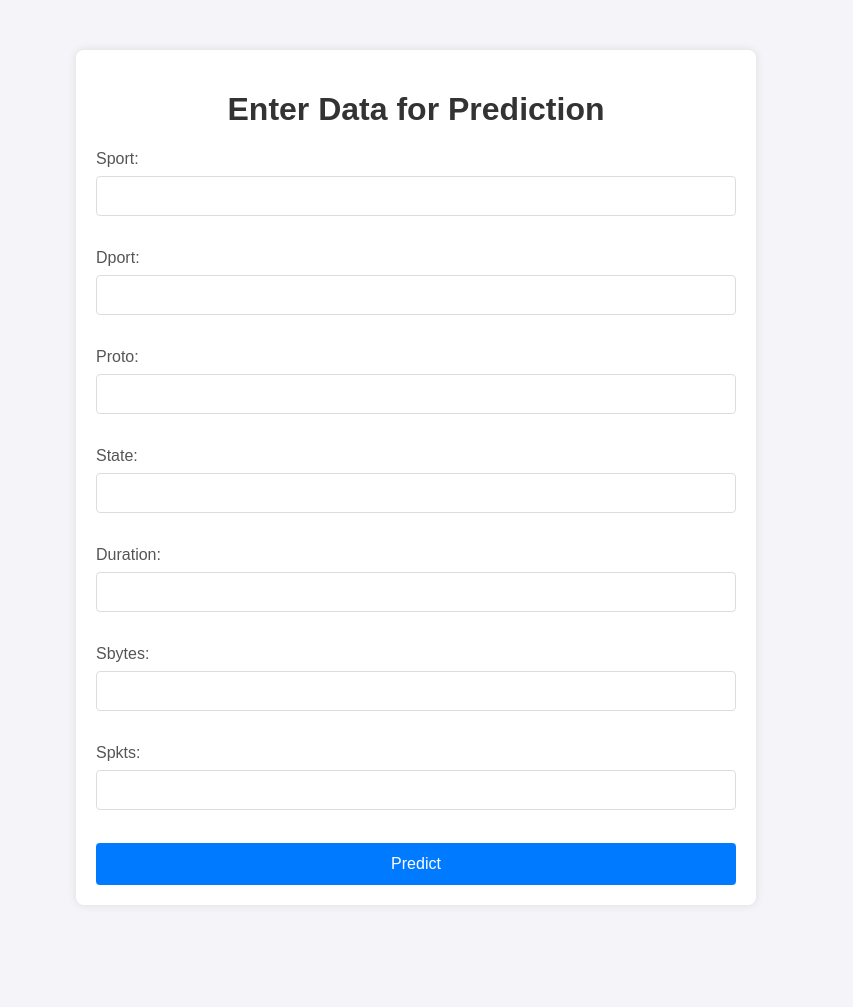
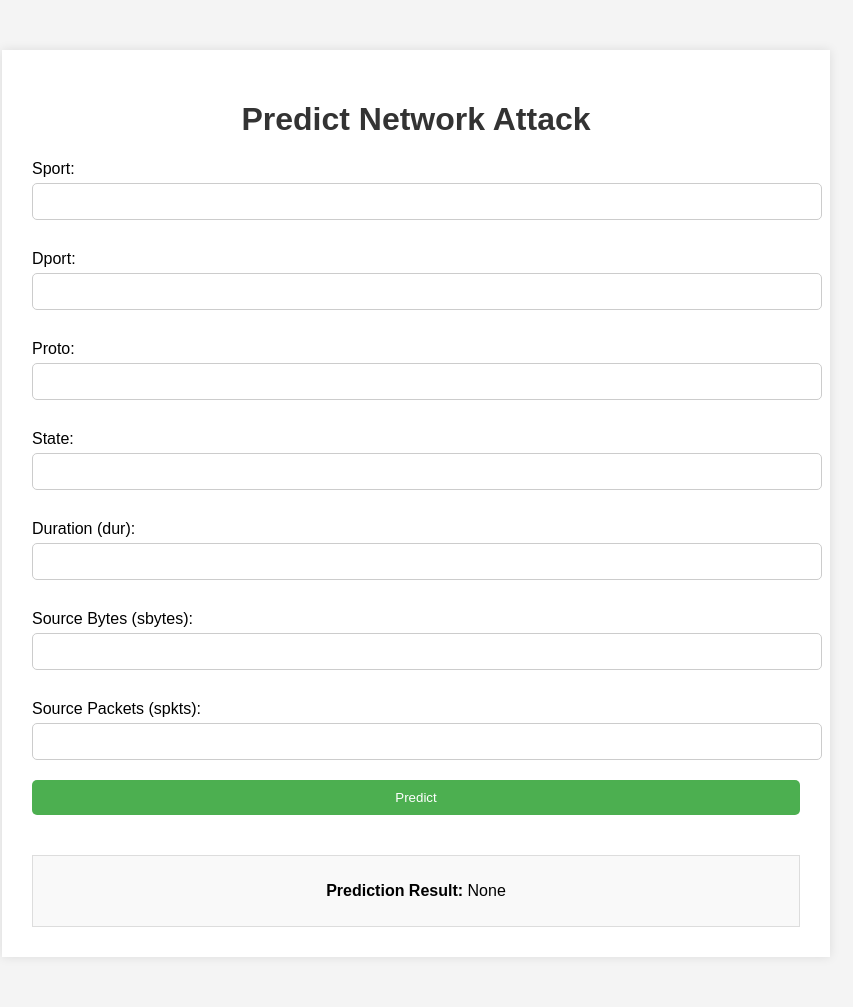
Before and after one commit to m-zest/network_anomaly_detection, a Flask app: page / in a window 1280 px wide. Shown: the whole page, without its empty margins (224-1077 px from the left). Before the commit the page ends 885 px from the top, so only its background shows below. Run offline with Flask 2, Linux system fonts and the light colour scheme; parts of the project's set-up code (start-up, migrations or seed data) failed here and were passed over.

Commit message:
update app

```diff
--- a/app.py
+++ b/app.py
@@ -1,48 +1,39 @@
+from flask import Flask, request, jsonify, render_template
 import joblib
-import pandas as pd
-from flask import Flask, request, render_template
-from sklearn.preprocessing import StandardScaler
-
-# Initialize the Flask app
-app = Flask(__name__)
 
 # Load the model and scaler
 model = joblib.load('model/network_anomaly_model.pkl')
 scaler = joblib.load('model/scaler.pkl')
 
+app = Flask(__name__)
+
 @app.route('/')
-def home():
+def index():
+    # This will render the 'index.html' from the templates folder
     return render_template('index.html')
 
 @app.route('/predict', methods=['POST'])
 def predict():
-    try:
-        # Retrieve the form data
-        sport = int(request.form['sport'])
-        dport = int(request.form['dport'])
-        proto = int(request.form['proto'])
-        state = int(request.form['state'])
-        dur = float(request.form['dur'])
-        sbytes = int(request.form['sbytes'])
-        spkts = int(request.form['spkts'])
+    data = request.get_json()  # Get the data from the POST request
+    # Extract features from the JSON data
+    features = [
+        data['sport'],
+        data['dport'],
+        data['proto'],
+        data['state'],
+        data['dur'],
+        data['sbytes'],
+        data['spkts']
+    ]
 
-        # Create a DataFrame from the input
-        data = pd.DataFrame([[sport, dport, proto, state, dur, sbytes, spkts]],
-                            columns=['sport', 'dport', 'proto', 'state', 'dur', 'sbytes', 'spkts'])
+    # Convert features to the appropriate format for the model (2D array)
+    features = [features]
 
-        # Scale the data using the loaded scaler
-        data_scaled = scaler.transform(data)
+    # Make prediction
+    prediction = model.predict(features)
 
-        # Make a prediction using the model
-        prediction = model.predict(data_scaled)
+    # Return the prediction in a JSON response
+    return jsonify({'prediction': int(prediction[0])})  # Convert prediction to an integer and return
 
-        # Display prediction results
-        prediction_text = f"Prediction: {prediction[0]}"  # Prediction will be 0 or 1
-        return render_template('index.html', prediction_text=prediction_text)
-
-    except Exception as e:
-        return f"Error: {e}"
-
-# Run the app (only needed locally)
-if __name__ == "__main__":
+if __name__ == '__main__':
     app.run(debug=True)
--- a/templates/index.html
+++ b/templates/index.html
@@ -1,121 +1,136 @@
 <!DOCTYPE html>
 <html lang="en">
-
 <head>
     <meta charset="UTF-8">
     <meta name="viewport" content="width=device-width, initial-scale=1.0">
-    <title>Network Attack Prediction</title>
+    <title>Network Attaack Prediction</title>
     <style>
         body {
             font-family: Arial, sans-serif;
-            background-color: #f4f4f9;
             margin: 0;
             padding: 0;
+            background-color: #f4f4f4;
         }
-
         .container {
-            width: 50%;
+            width: 60%;
             margin: 50px auto;
-            padding: 20px;
-            background-color: #fff;
-            box-shadow: 0px 0px 10px rgba(0, 0, 0, 0.1);
-            border-radius: 8px;
+            background-color: white;
+            padding: 30px;
+            box-shadow: 0 0 10px rgba(0, 0, 0, 0.1);
         }
-
         h1 {
             text-align: center;
             color: #333;
         }
-
-        form {
-            display: flex;
-            flex-direction: column;
+        label {
+            display: block;
+            margin: 10px 0 5px;
         }
-
-        label {
-            font-size: 16px;
-            margin-bottom: 8px;
-            color: #555;
+        input, button {
+            width: 100%;
+            padding: 10px;
+            margin-bottom: 20px;
+            border-radius: 5px;
+            border: 1px solid #ccc;
         }
-
-        input[type="text"] {
-            padding: 10px;
-            margin-bottom: 15px;
-            border-radius: 4px;
-            border: 1px solid #ddd;
-            font-size: 16px;
-            color: #333;
-        }
-
-        input[type="text"]:focus {
-            border-color: #007bff;
-            outline: none;
-        }
-
         button {
-            padding: 12px 20px;
-            background-color: #007bff;
+            background-color: #4CAF50;
             color: white;
             border: none;
-            border-radius: 4px;
             cursor: pointer;
+        }
+        button:hover {
+            background-color: #45a049;
+        }
+        .result {
+            text-align: center;
+            padding: 10px;
+            background-color: #f9f9f9;
+            border: 1px solid #ddd;
+            margin-top: 20px;
+        }
+        .loading {
+            color: #4CAF50;
             font-size: 16px;
-        }
-
-        button:hover {
-            background-color: #0056b3;
-        }
-
-        .prediction-result {
-            margin-top: 20px;
-            text-align: center;
-        }
-
-        .prediction-result h3 {
-            font-size: 18px;
-            color: #333;
-            font-weight: bold;
         }
     </style>
 </head>
-
 <body>
-
     <div class="container">
-        <h1>Enter Data for Prediction</h1>
-
-        <form method="POST" action="/predict">
+        <h1>Predict Network Attack</h1>
+        <form id="predictionForm">
             <label for="sport">Sport:</label>
-            <input type="text" id="sport" name="sport" required><br>
+            <input type="number" id="sport" name="sport" required>
 
             <label for="dport">Dport:</label>
-            <input type="text" id="dport" name="dport" required><br>
+            <input type="number" id="dport" name="dport" required>
 
             <label for="proto">Proto:</label>
-            <input type="text" id="proto" name="proto" required><br>
+            <input type="number" id="proto" name="proto" required>
 
             <label for="state">State:</label>
-            <input type="text" id="state" name="state" required><br>
+            <input type="number" id="state" name="state" required>
 
-            <label for="dur">Duration:</label>
-            <input type="text" id="dur" name="dur" required><br>
+            <label for="dur">Duration (dur):</label>
+            <input type="number" step="any" id="dur" name="dur" required>
 
-            <label for="sbytes">Sbytes:</label>
-            <input type="text" id="sbytes" name="sbytes" required><br>
+            <label for="sbytes">Source Bytes (sbytes):</label>
+            <input type="number" id="sbytes" name="sbytes" required>
 
-            <label for="spkts">Spkts:</label>
-            <input type="text" id="spkts" name="spkts" required><br>
+            <label for="spkts">Source Packets (spkts):</label>
+            <input type="number" id="spkts" name="spkts" required>
 
             <button type="submit">Predict</button>
         </form>
 
-        {% if prediction_text %}
-        <div class="prediction-result">
-            <h3>Prediction: {{ prediction_text }}</h3>
+        <div class="result" id="result">
+            <p><strong>Prediction Result:</strong> <span id="predictionResult">None</span></p>
+            <p id="loadingMessage" class="loading" style="display:none;">Loading...</p>
         </div>
-        {% endif %}
     </div>
 
+    <script>
+        document.getElementById('predictionForm').addEventListener('submit', function(event) {
+            event.preventDefault();
+
+            // Show loading message
+            document.getElementById('loadingMessage').style.display = 'block';
+            document.getElementById('predictionResult').textContent = 'None';
+
+            let data = {
+                sport: document.getElementById('sport').value,
+                dport: document.getElementById('dport').value,
+                proto: document.getElementById('proto').value,
+                state: document.getElementById('state').value,
+                dur: document.getElementById('dur').value,
+                sbytes: document.getElementById('sbytes').value,
+                spkts: document.getElementById('spkts').value
+            };
+
+            fetch('http://127.0.0.1:5000/predict', {
+                method: 'POST',
+                headers: {
+                    'Content-Type': 'application/json'
+                },
+                body: JSON.stringify(data)
+            })
+            .then(response => response.json())
+            .then(data => {
+                // Hide loading message and show result
+                document.getElementById('loadingMessage').style.display = 'none';
+                if (data.prediction) {
+                    document.getElementById('predictionResult').textContent = data.prediction;
+                } else {
+                    document.getElementById('predictionResult').textContent = 'Error in prediction';
+                }
+            })
+            .catch(error => {
+                console.error('Error:', error);
+                // Hide loading message and show error result
+                document.getElementById('loadingMessage').style.display = 'none';
+                document.getElementById('predictionResult').textContent = 'Error occurred while fetching prediction';
+            });
+        });
+    </script>
 </body>
-
 </html>
```
Also changed, not shown: index.html (added, +39 -0 lines).
